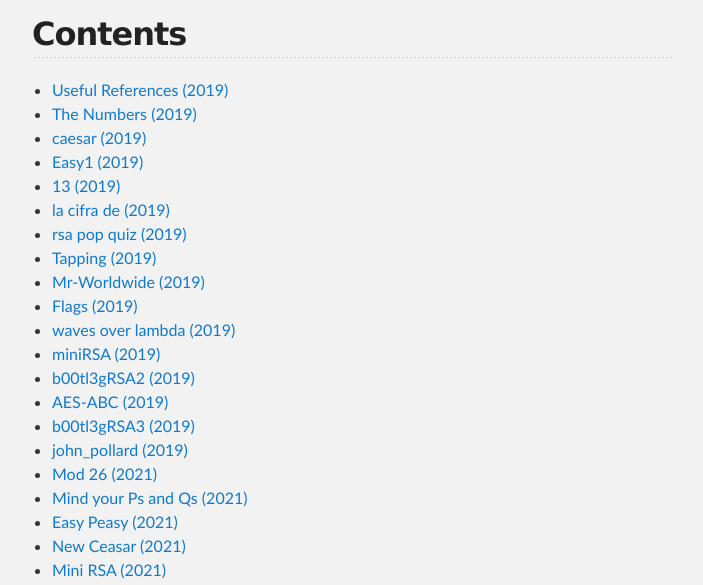
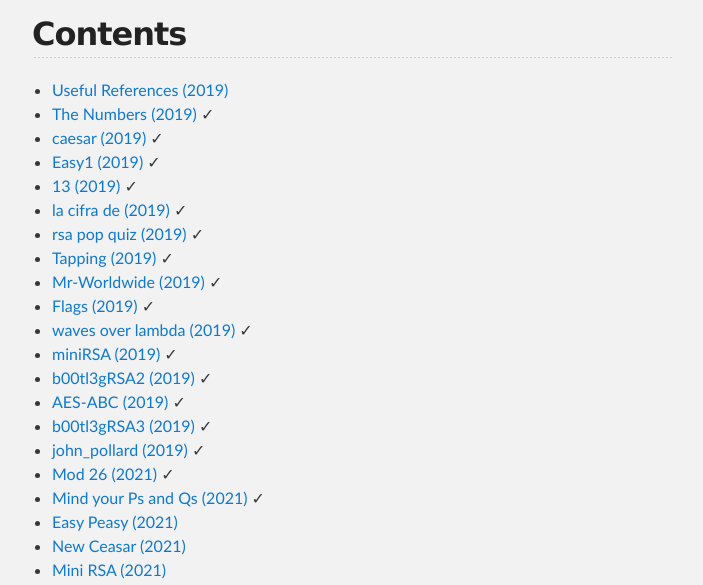
Before and after one commit to djm89uk/djm89uk.github.io, a Jekyll site: the page built from picogym_c.md, in a window 1280 px wide and 900 px high, scrolled down 245 px. Shown: the part 156-741 px from the top of the window, without its empty margins (288-991 px from the left). Built offline with Jekyll 4.4.1, drawn with Linux system fonts in a browser that asks for light colours; our own code applies the rules of GitHub Pages for plain Markdown files; formulas are drawn with MathJax 3.

```diff
--- a/picogym_c.md
+++ b/picogym_c.md
@@ -5,23 +5,23 @@ Cryptography is essential to many models of cyber security. Cryptography applies
 ## Contents
 
 - [Useful References (2019)](#useful-references)
-- [The Numbers (2019)](#the-numbers)
-- [caesar (2019)](#caesar)
-- [Easy1 (2019)](#easy1)
-- [13 (2019)](#thirteen)
-- [la cifra de (2019)](#la-cifra-de)
-- [rsa pop quiz (2019)](#rsa-pop-quiz)
-- [Tapping (2019)](#tapping)
-- [Mr-Worldwide (2019)](#mr-worldwide)
-- [Flags (2019)](#flags)
-- [waves over lambda (2019)](#waves-over-lambda)
-- [miniRSA (2019)](#minirsa)
-- [b00tl3gRSA2 (2019)](#b00tl3grsa2)
-- [AES-ABC (2019)](#aes-abc)
-- [b00tl3gRSA3 (2019)](#b00tl3grsa3)
-- [john_pollard (2019)](#john-pollard)
-- [Mod 26 (2021)](#mod26)
-- [Mind your Ps and Qs (2021)](#mind-your-ps-and-qs)
+- [The Numbers (2019)](#the-numbers) ✓
+- [caesar (2019)](#caesar) ✓
+- [Easy1 (2019)](#easy1) ✓
+- [13 (2019)](#thirteen) ✓
+- [la cifra de (2019)](#la-cifra-de) ✓
+- [rsa pop quiz (2019)](#rsa-pop-quiz) ✓
+- [Tapping (2019)](#tapping) ✓
+- [Mr-Worldwide (2019)](#mr-worldwide) ✓
+- [Flags (2019)](#flags) ✓
+- [waves over lambda (2019)](#waves-over-lambda) ✓
+- [miniRSA (2019)](#minirsa) ✓
+- [b00tl3gRSA2 (2019)](#b00tl3grsa2) ✓
+- [AES-ABC (2019)](#aes-abc) ✓
+- [b00tl3gRSA3 (2019)](#b00tl3grsa3) ✓
+- [john_pollard (2019)](#john-pollard) ✓
+- [Mod 26 (2021)](#mod26) ✓
+- [Mind your Ps and Qs (2021)](#mind-your-ps-and-qs) ✓
 - [Easy Peasy (2021)](#easy-peasy)
 - [New Ceasar (2021)](#new-ceasar)
 - [Mini RSA (2021)](#mini-rsa)
```
